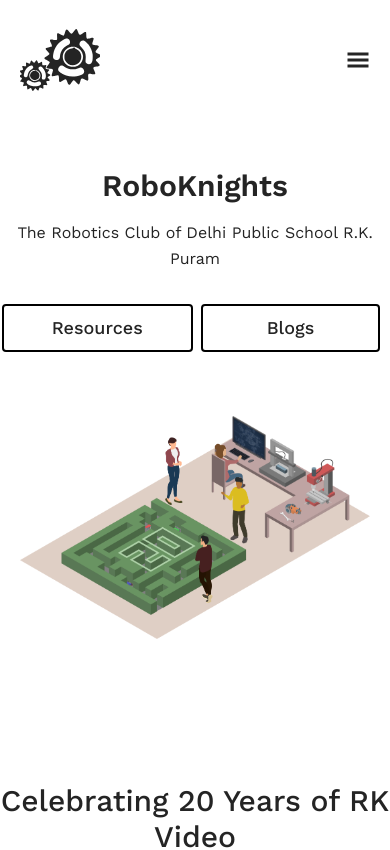
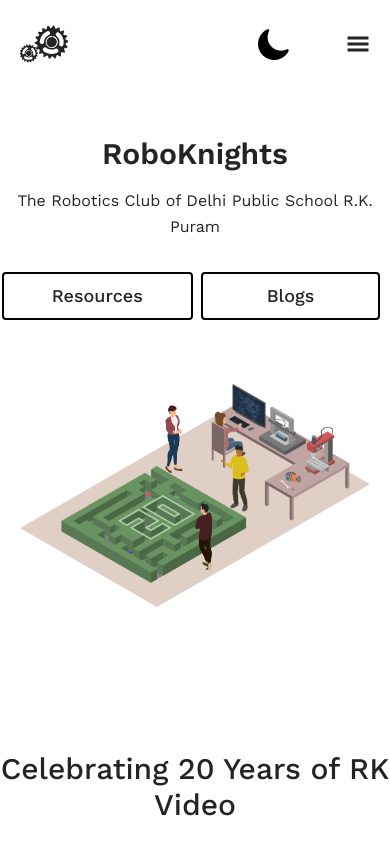
Before and after one commit to RoboKnights-Clan/RoboKnights-Clan.github.io, a Next.js app: page / in a window 390 px wide. Shown: the top 850 px of the page. Built offline with nearby package versions, Linux system fonts and the light colour scheme.

Commit message:
Move dark mode toggle out of hamburger menu

```diff
--- a/components/Layout/Header.tsx
+++ b/components/Layout/Header.tsx
@@ -48,7 +48,7 @@ const Header: React.FC = () => {
             <a className="text-2xl font-medium text-dark dark:text-white">
               {" "}
               <svg
-                className="w-20 h-20"
+                className="md:w-20 md:h-20 w-12 h-12"
                 viewBox="0 0 128 99"
                 fill="none"
                 xmlns="http://www.w3.org/2000/svg"
@@ -66,7 +66,15 @@ const Header: React.FC = () => {
             onClick={handleToggle}
             className="ml-auto flex items-center space-x-8 text-2xl text-dark dark:text-white lg:hidden"
           >
-            {showNavbar ? <ImCross /> : <GiHamburgerMenu />}
+            {showNavbar ? <ImCross /> :
+            <>
+            <button
+              aria-label="Toggle Dark Mode"
+              className="px-5"
+              onClick={() => setTheme(theme === 'dark' ? 'light' : 'dark')}
+            ><img src="/images/mode.png" width={40} height={40} className="invert dark:invert-0"></img></button>
+            <GiHamburgerMenu />
+            </>}
           </button>
           <div className="hidden space-x-12 lg:ml-auto lg:flex lg:items-center">
             {links.map((link) => (
@@ -98,11 +106,6 @@ const Header: React.FC = () => {
                 </a>
               </Link>
             ))}
-            <button
-              aria-label="Toggle Dark Mode"
-              className="px-5"
-              onClick={() => setTheme(theme === 'dark' ? 'light' : 'dark')}
-            ><img src="/images/mode.png" width={40} height={40} className="invert dark:invert-0"></img></button>
           </div>
         )}
       </header>
```
